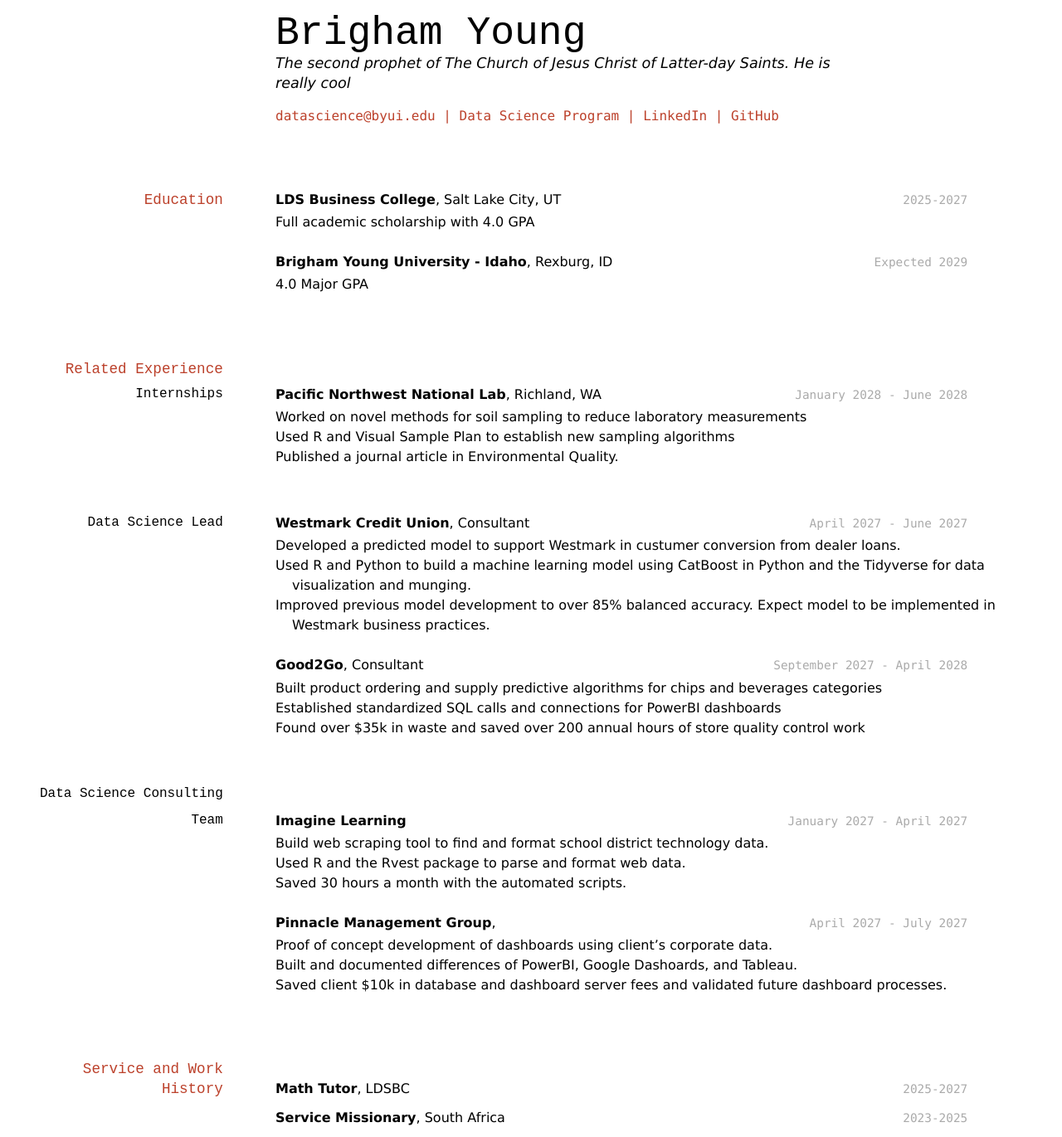
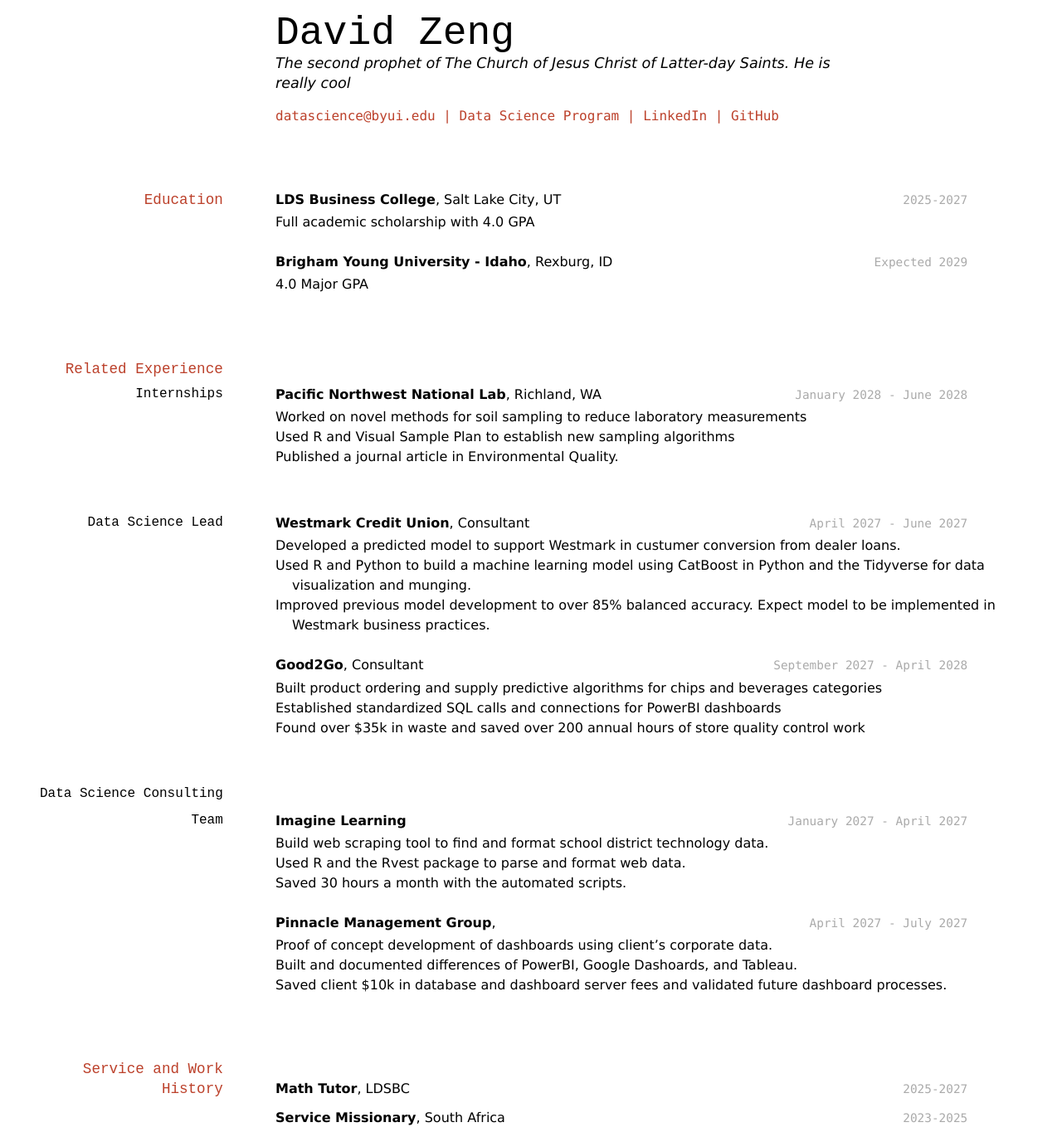
Before and after one commit to byuids-resumes/Zeng-resume, a Jekyll site: the page built from docs/index.md, in a window 1280 px wide. Shown: the whole page at 83% size. Built offline with Jekyll 4.4.1, drawn with Linux system fonts in a browser that asks for light colours.

Commit message:
change name

```diff
--- a/docs/index.md
+++ b/docs/index.md
@@ -2,7 +2,7 @@
 layout: cv
 title: Brigham Young's Resume
 ---
-# Brigham Young
+# David Zeng
 The second prophet of The Church of Jesus Christ of Latter-day Saints. He is really cool
 
 <div id="webaddress">
```
